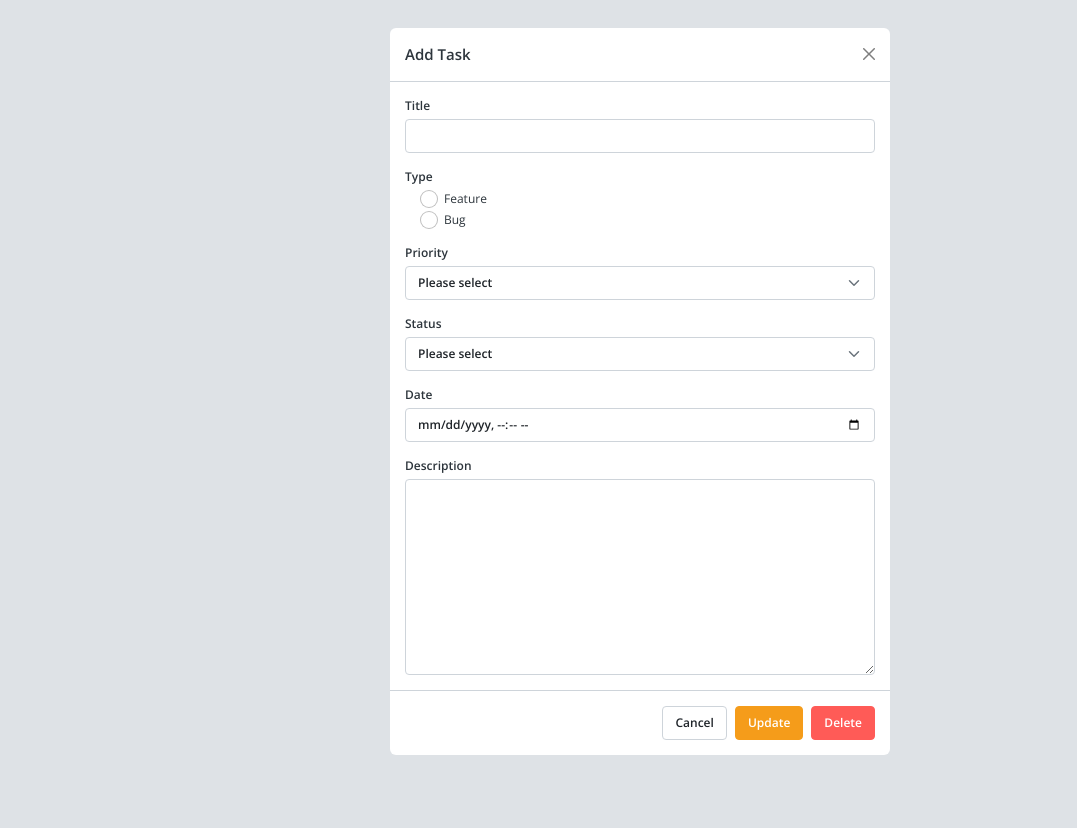
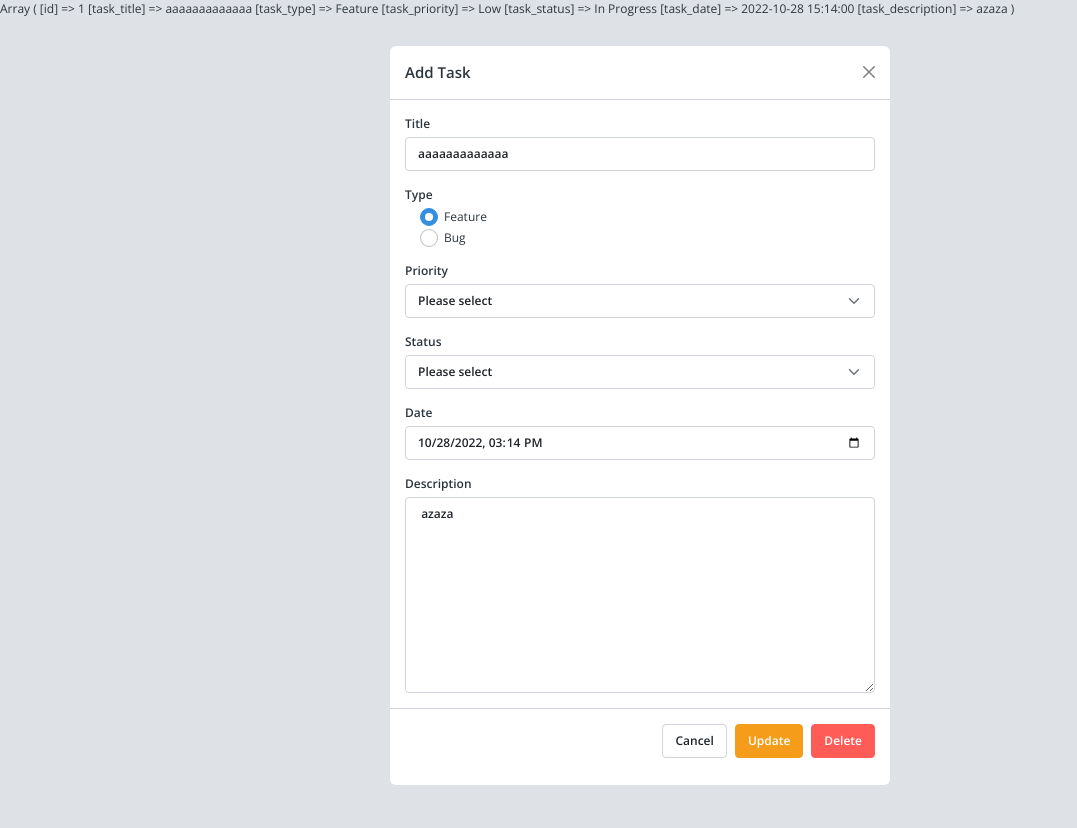
Before and after one commit to mouad5-bot/Sprint-2-Backend, a PHP site: page /update.php?id=1 in a window 1280 px wide. Shown: the whole page, without its empty margins (0-1077 px from the left). After the commit the page ends 785 px from the top, so only its background shows below. Run offline with PHP 8.4, Linux system fonts and the light colour scheme; data comes from the database, SQL or seed files in the repository.

Commit message:
finished CRUD with one table in db

```diff
--- a/YouCodeScrumBorad-V2/index.php
+++ b/YouCodeScrumBorad-V2/index.php
@@ -431,7 +431,7 @@
 							</div>
 							<div class="mb-3">
 								<label class="form-label">Priority</label>
-								<select class="form-select"   name="" id="task-priority">
+								<select class="form-select"  name="task_priority" id="task-priority">
 									<option value="">Please select</option>
 									<option value="Low">Low</option>
 									<option value="Medium">Medium</option>
--- a/YouCodeScrumBorad-V2/scripts.php
+++ b/YouCodeScrumBorad-V2/scripts.php
@@ -36,7 +36,6 @@
         $task_status      = $_POST['task_status'];
         $task_date        = $_POST['task_date'];
         $task_description = $_POST['task_description'];
-
         //SQL INSERT
 
         $req = "INSERT INTO tasks ( task_title, task_type, task_priority, task_status, task_date, task_description)
--- a/YouCodeScrumBorad-V2/update.php
+++ b/YouCodeScrumBorad-V2/update.php
@@ -1,6 +1,21 @@
 <?php
    //INCLUDE DATABASE FILE
    include('database.php');
+?>
+
+<?php
+$id = $_GET['id'];
+
+$sql="SELECT * FROM `tasks` WHERE id = $id";
+$result = mysqli_query($GLOBALS['connection'] ,$sql);
+$ligne = mysqli_fetch_assoc($result);
+print_r($ligne);
+	$task_title 	  = $ligne['task_title'];
+	$task_type		  = $ligne['task_type'];
+	$task_priority	  = $ligne['task_priority'];
+	$task_status	  = $ligne['task_status'];
+	$task_date 		  = $ligne['task_date'];
+	$task_description = $ligne['task_description'];
 ?>
 
 <!DOCTYPE html>
@@ -31,7 +46,7 @@
 							<input type="hidden" id="task-id">
 							<div class="mb-3">
 								<label class="form-label">Title</label>
-								<input  type="text" class="form-control" name="task_title" id="task-title" />
+								<input  type="text" class="form-control" name="task_title" id="task-title" value="<?php echo $ligne['task_title']; ?>" />
 							</div>
 							<div class="mb-3">
 								<label class="form-label">Type</label>
@@ -41,7 +56,7 @@
 										<label class="form-check-label" for="task-type-feature">Feature</label>
 									</div>
 									<div class="form-check">
-										<input class="form-check-input" name="task_type" type="radio" value="Bug" id="task-type-bug"/>
+										<input class="form-check-input" name="task_type" type="radio" value="Bug"  id="task-type-bug"/>
 										<label class="form-check-label" for="task-type-bug">Bug</label>
 									</div>
 								</div>
@@ -49,7 +64,7 @@
 							</div>
 							<div class="mb-3">
 								<label class="form-label">Priority</label>
-								<select class="form-select"   name="task_priority" id="task-priority">
+								<select class="form-select"   name="task_priority" id="task-priority" >
 									<option value="">Please select</option>
 									<option value="Low">Low</option>
 									<option value="Medium">Medium</option>
@@ -68,11 +83,11 @@
 							</div>
 							<div class="mb-3">
 								<label class="form-label">Date</label>
-								<input type="datetime-local" class="form-control" name="task_date" id="task-date"/>
+								<input type="datetime-local" class="form-control" name="task_date" id="task-date" value="<?php echo $task_date; ?>"/>
 							</div>
 							<div class="mb-0">
 								<label class="form-label">Description</label>
-								<textarea class="form-control" rows="10" name="task_description" id="task-description"></textarea>
+								<textarea class="form-control" rows="10" name="task_description" id="task-description"> <?php echo $task_description;?></textarea>
 							</div>
 
 					</div>
@@ -80,13 +95,11 @@
 						<a href="#" class="btn btn-white" data-bs-dismiss="modal">Cancel</a>
 						<button  type="submit" name="update" class="btn btn-warning task-action-btn" id="task-update-btn">Update</a>
 						<button  type="submit" name="delete" class="btn btn-danger task-action-btn"  id="task-delete-btn">Delete</button>
-
 					</div>
 				</form>
 			</div>
 		</div>
-
-		<!-- ======================== update ========================= -->
+<!-- ============================ UPDATE ================================= -->
 	<?php
 		//CODE HERE
 		$id = $_GET['id'];
@@ -94,7 +107,7 @@
 			//print_r($_POST);
 			//die;
 			$task_title       = $_POST['task_title'];
-			@$task_type       = $_POST['task_type'];
+			$task_type        = $_POST['task_type'];
 			$task_priority    = $_POST['task_priority'];
 			$task_status      = $_POST['task_status'];
 			$task_date        = $_POST['task_date'];
@@ -117,7 +130,7 @@
 		}
 	?>
 
-	<!-- ============================ delete ========================== -->
+<!-- =================================== DELETE ============================================ -->
 
     <?php
         if(isset($_POST['delete'])) {
@@ -139,6 +152,16 @@
 	<script src="scripts.js"></script>
 	<script>
 		//reloadTasks();
+		<?php
+			if($task_type === "Feature"){
+				?>
+				document.getElementById('task-type-feature').checked=true;
+			<?php }else{?>
+				document.getElementById('task-type-bug').checked=true;
+		<?php }?>
+
+			document.getElementById("task-priority").value = <?= $task_priority?>;
+
 	</script>
 
 </body>
```
Lines whose indentation alone changed are shown as unchanged.
